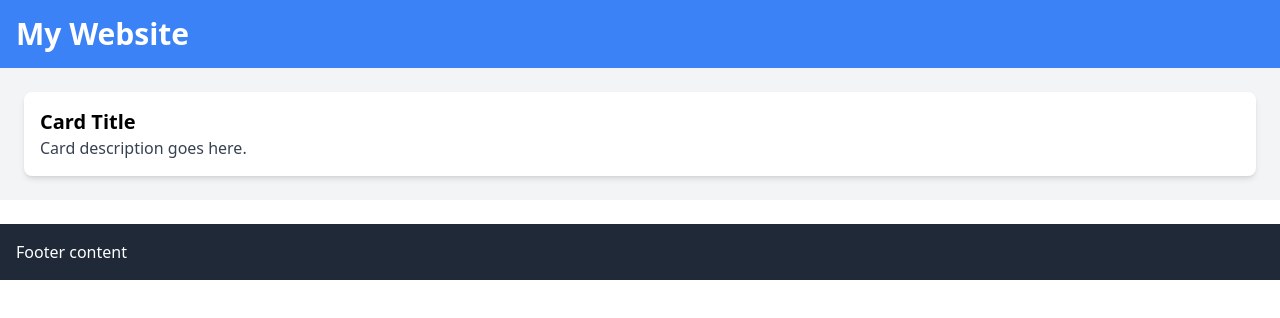
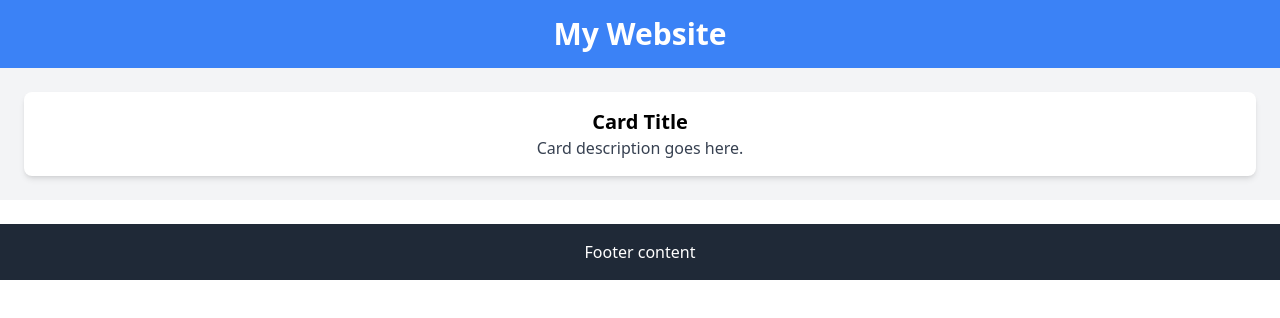
Before and after one commit to ketankshukla/tailwind_training, a React (Vite) app: page / in a window 1280 px wide. Shown: the top 318 px of the page. Built offline with nearby package versions, Linux system fonts and the light colour scheme; the HTML template or start-up script is replaced by a standard one.

Commit message:
centered everything

```diff
--- a/src/App.tsx
+++ b/src/App.tsx
@@ -3,20 +3,22 @@ import React from 'react';
 const App: React.FC = () => {
     return (
       <div>
-            <header className="bg-blue-500 text-white p-4">
-                <h1 className="text-3xl font-bold">My Website</h1>
+        <header className='bg-blue-500 text-white p-4'>
+          <h1 className='flex justify-center text-3xl font-bold'>My Website</h1>
         </header>
-            <main className="p-6 bg-gray-100">
-                <div className="card bg-white p-4 rounded-lg shadow-md">
-                    <h2 className="text-xl font-semibold">Card Title</h2>
-                    <p className="text-gray-700">Card description goes here.</p>
+        <main className='p-6 bg-gray-100'>
+          <div className='card bg-white p-4 rounded-lg shadow-md'>
+            <h2 className='flex justify-center text-xl font-semibold'>Card Title</h2>
+            <p className=' flex justify-center text-gray-700'>Card description goes here.</p>
           </div>
         </main>
-            <footer className="bg-gray-800 text-white p-4 mt-6">
-                <p>Footer content</p>
+        <footer className='bg-gray-800 text-white p-4 mt-6'>
+          <p className="flex justify-center">
+            Footer content
+          </p>
         </footer>
       </div>
-    );
+    )
 }
 
 export default App;
```
Lines whose indentation alone changed are shown as unchanged.
